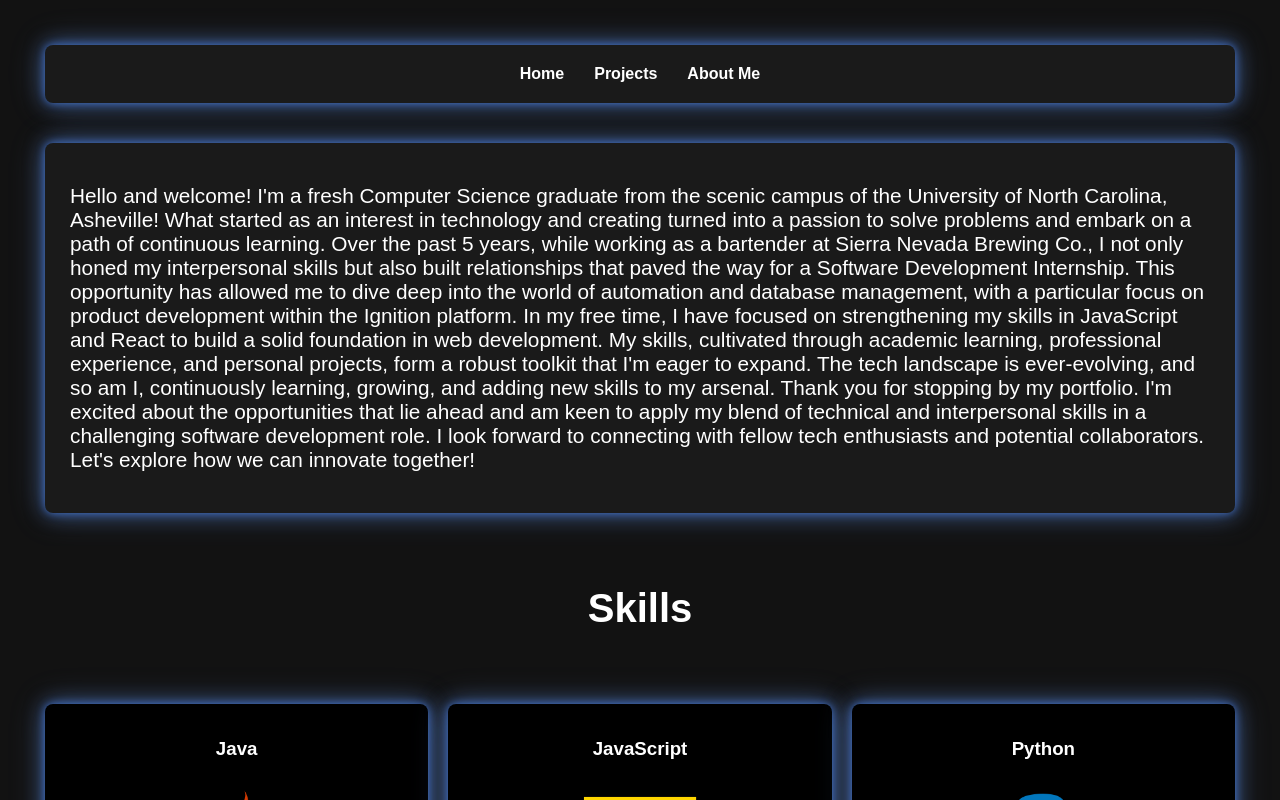
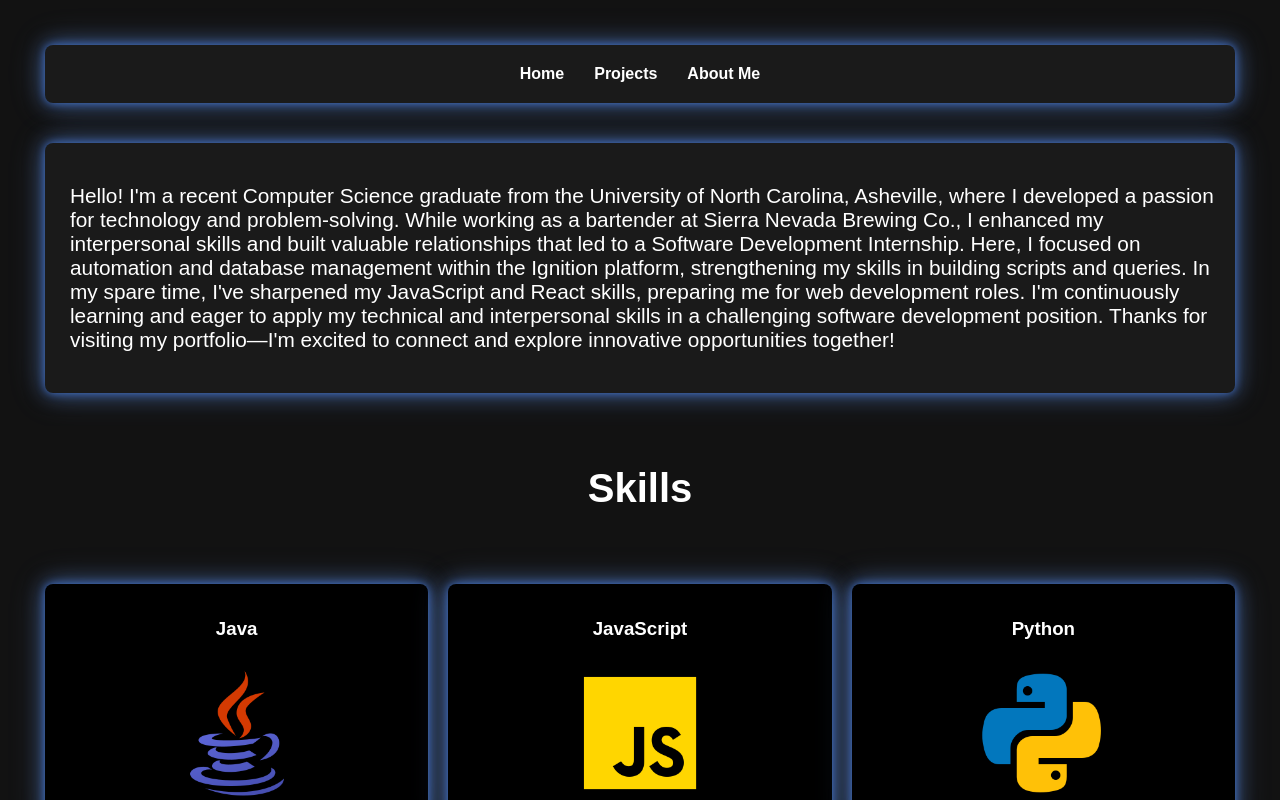
Before and after one commit to hzoppoth/myportfolio, a React (Create React App) app: page /aboutme in a window 1280 px wide. Shown: the top 800 px of the page. Built offline with nearby package versions, Linux system fonts and the light colour scheme.

Commit message:
Change about me

```diff
--- a/src/components/AboutMe.jsx
+++ b/src/components/AboutMe.jsx
@@ -9,7 +9,7 @@ function AboutMe() {
         <div>
             <section id="about-me">
             <div className="about-me-container" id="global-div">
-            <p style={{fontSize: '1.3rem'}}>Hello and welcome! I'm a fresh Computer Science graduate from the scenic campus of the University of North Carolina, Asheville! What started as an interest in technology and creating turned into a passion to solve problems and embark on a path of continuous learning. Over the past 5 years, while working as a bartender at Sierra Nevada Brewing Co., I not only honed my interpersonal skills but also built relationships that paved the way for a Software Development Internship. This opportunity has allowed me to dive deep into the world of automation and database management, with a particular focus on product development within the Ignition platform. In my free time, I have focused on strengthening my skills in JavaScript and React to build a solid foundation in web development. My skills, cultivated through academic learning, professional experience, and personal projects, form a robust toolkit that I'm eager to expand. The tech landscape is ever-evolving, and so am I, continuously learning, growing, and adding new skills to my arsenal. Thank you for stopping by my portfolio. I'm excited about the opportunities that lie ahead and am keen to apply my blend of technical and interpersonal skills in a challenging software development role. I look forward to connecting with fellow tech enthusiasts and potential collaborators. Let's explore how we can innovate together!</p>
+            <p style={{fontSize: '1.3rem'}}>Hello! I'm a recent Computer Science graduate from the University of North Carolina, Asheville, where I developed a passion for technology and problem-solving. While working as a bartender at Sierra Nevada Brewing Co., I enhanced my interpersonal skills and built valuable relationships that led to a Software Development Internship. Here, I focused on automation and database management within the Ignition platform, strengthening my skills in building scripts and queries. In my spare time, I've sharpened my JavaScript and React skills, preparing me for web development roles. I'm continuously learning and eager to apply my technical and interpersonal skills in a challenging software development position. Thanks for visiting my portfolio—I'm excited to connect and explore innovative opportunities together!</p>
 
             </div>
             <h2 className="global-header">Skills</h2>
```
